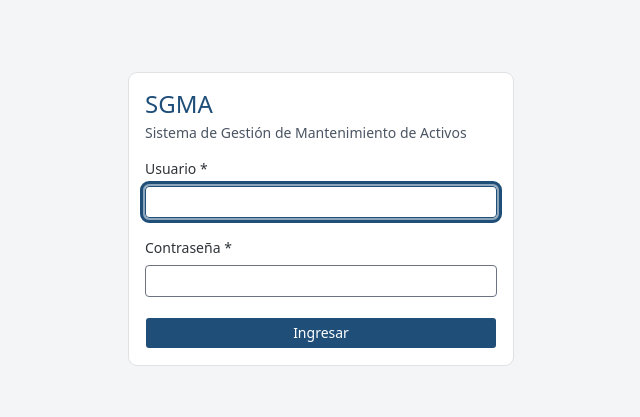
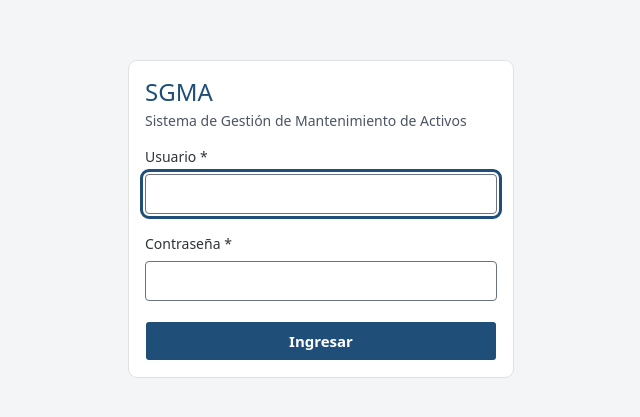
Before and after one commit to Flow301/Proyecto-Programacion-en-Ambiente-Web-II, a React (Vite) app in the folder frontend/: page /login in a window 1280 px wide. Shown: the part 181-598 px from the top of the page, without its empty margins (319-959 px from the left). Built offline with nearby package versions, Linux system fonts and the light colour scheme.

Commit message:
Ajusta los controles de shadcn a la escala de SGMA

```diff
--- a/frontend/src/components/ui/alert-dialog.jsx
+++ b/frontend/src/components/ui/alert-dialog.jsx
@@ -36,7 +36,7 @@ function AlertDialogOverlay({
     <AlertDialogPrimitive.Overlay
       data-slot="alert-dialog-overlay"
       className={cn(
-        "fixed inset-0 z-50 bg-black/10 duration-100 supports-backdrop-filter:backdrop-blur-xs data-open:animate-in data-open:fade-in-0 data-closed:animate-out data-closed:fade-out-0",
+        "fixed inset-0 z-50 bg-foreground/45 duration-100 data-open:animate-in data-open:fade-in-0 data-closed:animate-out data-closed:fade-out-0",
         className
       )}
       {...props}
--- a/frontend/src/components/ui/badge.jsx
+++ b/frontend/src/components/ui/badge.jsx
@@ -4,7 +4,7 @@ import { cn } from "cn"
 import { Slot } from "radix-ui"
 
 const badgeVariants = cva(
-  "group/badge inline-flex h-5 w-fit shrink-0 items-center justify-center gap-1 overflow-hidden rounded-4xl border border-transparent px-2 py-0.5 text-xs font-medium whitespace-nowrap transition-all focus-visible:border-ring focus-visible:ring-[3px] focus-visible:ring-ring/50 has-data-[icon=inline-end]:pr-1.5 has-data-[icon=inline-start]:pl-1.5 aria-invalid:border-destructive aria-invalid:ring-destructive/20 dark:aria-invalid:ring-destructive/40 [&>svg]:pointer-events-none [&>svg]:size-3!",
+  "group/badge inline-flex h-5 w-fit shrink-0 items-center justify-center gap-1 overflow-hidden rounded-4xl border border-transparent px-2 py-0.5 text-xs font-medium whitespace-nowrap transition-all has-data-[icon=inline-end]:pr-1.5 has-data-[icon=inline-start]:pl-1.5 aria-invalid:border-destructive aria-invalid:ring-destructive/20 dark:aria-invalid:ring-destructive/40 [&>svg]:pointer-events-none [&>svg]:size-3!",
   {
     variants: {
       variant: {
@@ -12,7 +12,7 @@ const badgeVariants = cva(
         secondary:
           "bg-secondary text-secondary-foreground [a]:hover:bg-secondary/80",
         destructive:
-          "bg-destructive/10 text-destructive focus-visible:ring-destructive/20 dark:bg-destructive/20 dark:focus-visible:ring-destructive/40 [a]:hover:bg-destructive/20",
+          "bg-destructive/10 text-destructive dark:bg-destructive/20 [a]:hover:bg-destructive/20",
         outline:
           "border-border text-foreground [a]:hover:bg-muted [a]:hover:text-muted-foreground",
         ghost:
--- a/frontend/src/components/ui/button.jsx
+++ b/frontend/src/components/ui/button.jsx
@@ -4,33 +4,34 @@ import { cn } from "cn"
 import { Slot } from "radix-ui"
 
 const buttonVariants = cva(
-  "group/button inline-flex shrink-0 items-center justify-center rounded-lg border border-transparent bg-clip-padding text-sm font-medium whitespace-nowrap transition-all outline-none select-none focus-visible:border-ring focus-visible:ring-3 focus-visible:ring-ring/50 active:not-aria-[haspopup]:translate-y-px disabled:pointer-events-none disabled:opacity-50 aria-invalid:border-destructive aria-invalid:ring-3 aria-invalid:ring-destructive/20 dark:aria-invalid:border-destructive/50 dark:aria-invalid:ring-destructive/40 [&_svg]:pointer-events-none [&_svg]:shrink-0 [&_svg:not([class*='size-'])]:size-4",
+  "group/button inline-flex shrink-0 items-center justify-center rounded-lg border border-transparent bg-clip-padding text-[0.9375rem] font-semibold whitespace-nowrap transition-colors select-none disabled:pointer-events-none disabled:opacity-50 aria-invalid:border-destructive [&_svg]:pointer-events-none [&_svg]:shrink-0 [&_svg:not([class*='size-'])]:size-4",
   {
+    // SGMA: un primario por pantalla (azul vial), secundarias con contorno azul, destructiva con texto rojo.
+    // Alto de 40 px: las acciones del taller se usan de pie y con prisa.
     variants: {
       variant: {
-        default: "bg-primary text-primary-foreground hover:bg-primary/80",
+        default: "bg-primary text-primary-foreground hover:bg-primary/90",
         outline:
-          "border-border bg-background hover:bg-muted hover:text-foreground aria-expanded:bg-muted aria-expanded:text-foreground dark:border-input dark:bg-input/30 dark:hover:bg-input/50",
+          "border-primary bg-card text-primary hover:bg-accent aria-expanded:bg-accent",
         secondary:
-          "bg-secondary text-secondary-foreground hover:bg-[color-mix(in_oklch,var(--secondary),var(--foreground)_5%)] aria-expanded:bg-secondary aria-expanded:text-secondary-foreground",
+          "bg-secondary text-secondary-foreground hover:bg-[color-mix(in_oklch,var(--secondary),var(--foreground)_8%)] aria-expanded:bg-secondary",
         ghost:
-          "hover:bg-muted hover:text-foreground aria-expanded:bg-muted aria-expanded:text-foreground dark:hover:bg-muted/50",
+          "text-primary hover:bg-accent aria-expanded:bg-accent",
         destructive:
-          "bg-destructive/10 text-destructive hover:bg-destructive/20 focus-visible:border-destructive/40 focus-visible:ring-destructive/20 dark:bg-destructive/20 dark:hover:bg-destructive/30 dark:focus-visible:ring-destructive/40",
-        link: "text-primary underline-offset-4 hover:underline",
+          "border-border bg-card text-alto-texto hover:border-alto hover:bg-alto-tinte",
+        peligro: "bg-destructive text-white hover:bg-destructive/90",
+        link: "h-auto px-0 text-primary underline underline-offset-4 hover:no-underline",
       },
       size: {
         default:
-          "h-8 gap-1.5 px-2.5 has-data-[icon=inline-end]:pr-2 has-data-[icon=inline-start]:pl-2",
-        xs: "h-6 gap-1 rounded-[min(var(--radius-md),10px)] px-2 text-xs in-data-[slot=button-group]:rounded-lg has-data-[icon=inline-end]:pr-1.5 has-data-[icon=inline-start]:pl-1.5 [&_svg:not([class*='size-'])]:size-3",
-        sm: "h-7 gap-1 rounded-[min(var(--radius-md),12px)] px-2.5 text-[0.8rem] in-data-[slot=button-group]:rounded-lg has-data-[icon=inline-end]:pr-1.5 has-data-[icon=inline-start]:pl-1.5 [&_svg:not([class*='size-'])]:size-3.5",
-        lg: "h-9 gap-1.5 px-2.5 has-data-[icon=inline-end]:pr-2 has-data-[icon=inline-start]:pl-2",
-        icon: "size-8",
-        "icon-xs":
-          "size-6 rounded-[min(var(--radius-md),10px)] in-data-[slot=button-group]:rounded-lg [&_svg:not([class*='size-'])]:size-3",
-        "icon-sm":
-          "size-7 rounded-[min(var(--radius-md),12px)] in-data-[slot=button-group]:rounded-lg",
-        "icon-lg": "size-9",
+          "h-10 gap-2 px-4 has-data-[icon=inline-end]:pr-3 has-data-[icon=inline-start]:pl-3",
+        xs: "h-8 gap-1.5 px-2.5 text-sm",
+        sm: "h-9 gap-1.5 px-3 text-sm",
+        lg: "h-11 gap-2 px-5 text-base",
+        icon: "size-10",
+        "icon-xs": "size-8",
+        "icon-sm": "size-9",
+        "icon-lg": "size-11",
       },
     },
     defaultVariants: {
--- a/frontend/src/components/ui/checkbox.jsx
+++ b/frontend/src/components/ui/checkbox.jsx
@@ -11,7 +11,7 @@ function Checkbox({
     <CheckboxPrimitive.Root
       data-slot="checkbox"
       className={cn(
-        "peer relative flex size-4 shrink-0 items-center justify-center rounded-[4px] border border-input transition-colors outline-none group-has-disabled/field:opacity-50 group-has-[:focus-visible]/field-label:ring-0 group-has-[:focus-visible]/field-label:not-data-checked:border-input after:absolute after:-inset-x-3 after:-inset-y-2 focus-visible:border-ring focus-visible:ring-3 focus-visible:ring-ring/50 disabled:cursor-not-allowed disabled:opacity-50 aria-invalid:border-destructive aria-invalid:ring-3 aria-invalid:ring-destructive/20 aria-invalid:aria-checked:border-primary dark:bg-input/30 dark:aria-invalid:border-destructive/50 dark:aria-invalid:ring-destructive/40 data-checked:border-primary data-checked:bg-primary data-checked:text-primary-foreground group-has-[:focus-visible]/field-label:data-checked:border-primary dark:data-checked:bg-primary",
+        "peer relative flex size-4 shrink-0 items-center justify-center rounded-[4px] border border-input transition-colors outline-none group-has-disabled/field:opacity-50 group-has-[:focus-visible]/field-label:ring-0 group-has-[:focus-visible]/field-label:not-data-checked:border-input after:absolute after:-inset-x-3 after:-inset-y-2 disabled:cursor-not-allowed disabled:opacity-50 aria-invalid:border-destructive aria-invalid:border-2 aria-invalid:aria-checked:border-primary dark:bg-input/30 dark:aria-invalid:border-destructive/50 dark:aria-invalid:ring-destructive/40 data-checked:border-primary data-checked:bg-primary data-checked:text-primary-foreground group-has-[:focus-visible]/field-label:data-checked:border-primary dark:data-checked:bg-primary",
         className
       )}
       {...props}
--- a/frontend/src/components/ui/dialog.jsx
+++ b/frontend/src/components/ui/dialog.jsx
@@ -37,7 +37,7 @@ function DialogOverlay({
     <DialogPrimitive.Overlay
       data-slot="dialog-overlay"
       className={cn(
-        "fixed inset-0 isolate z-50 bg-black/10 duration-100 supports-backdrop-filter:backdrop-blur-xs data-open:animate-in data-open:fade-in-0 data-closed:animate-out data-closed:fade-out-0",
+        "fixed inset-0 isolate z-50 bg-foreground/45 duration-100 data-open:animate-in data-open:fade-in-0 data-closed:animate-out data-closed:fade-out-0",
         className
       )}
       {...props}
--- a/frontend/src/components/ui/dropdown-menu.jsx
+++ b/frontend/src/components/ui/dropdown-menu.jsx
@@ -158,7 +158,7 @@ function DropdownMenuLabel({
       data-slot="dropdown-menu-label"
       data-inset={inset}
       className={cn(
-        "px-1.5 py-1 text-xs font-medium text-muted-foreground data-inset:pl-7",
+        "px-1.5 py-1 text-sm font-medium text-muted-foreground data-inset:pl-7",
         className
       )}
       {...props}
@@ -187,7 +187,7 @@ function DropdownMenuShortcut({
     <span
       data-slot="dropdown-menu-shortcut"
       className={cn(
-        "ml-auto text-xs tracking-widest text-muted-foreground group-focus/dropdown-menu-item:text-accent-foreground",
+        "ml-auto text-sm tracking-widest text-muted-foreground group-focus/dropdown-menu-item:text-accent-foreground",
         className
       )}
       {...props}
--- a/frontend/src/components/ui/input.jsx
+++ b/frontend/src/components/ui/input.jsx
@@ -11,7 +11,7 @@ function Input({
       type={type}
       data-slot="input"
       className={cn(
-        "h-8 w-full min-w-0 rounded-lg border border-input bg-transparent px-2.5 py-1 text-base transition-colors outline-none file:inline-flex file:h-6 file:border-0 file:bg-transparent file:text-sm file:font-medium file:text-foreground placeholder:text-muted-foreground focus-visible:border-ring focus-visible:ring-3 focus-visible:ring-ring/50 disabled:pointer-events-none disabled:cursor-not-allowed disabled:bg-input/50 disabled:opacity-50 aria-invalid:border-destructive aria-invalid:ring-3 aria-invalid:ring-destructive/20 md:text-sm dark:bg-input/30 dark:disabled:bg-input/80 dark:aria-invalid:border-destructive/50 dark:aria-invalid:ring-destructive/40",
+        "h-10 w-full min-w-0 rounded-lg border border-input bg-card px-3 py-1 text-[0.9375rem] transition-colors outline-none file:inline-flex file:h-6 file:border-0 file:bg-transparent file:text-sm file:font-medium file:text-foreground placeholder:text-muted-foreground disabled:pointer-events-none disabled:cursor-not-allowed disabled:bg-input/50 disabled:opacity-50 aria-invalid:border-destructive aria-invalid:border-2 dark:bg-input/30 dark:disabled:bg-input/80 dark:aria-invalid:border-destructive/50 dark:aria-invalid:ring-destructive/40",
         className
       )}
       {...props}
--- a/frontend/src/components/ui/select.jsx
+++ b/frontend/src/components/ui/select.jsx
@@ -41,7 +41,7 @@ function SelectTrigger({
       data-slot="select-trigger"
       data-size={size}
       className={cn(
-        "flex w-fit items-center justify-between gap-1.5 rounded-lg border border-input bg-transparent py-2 pr-2 pl-2.5 text-sm whitespace-nowrap transition-colors outline-none select-none focus-visible:border-ring focus-visible:ring-3 focus-visible:ring-ring/50 disabled:cursor-not-allowed disabled:opacity-50 aria-invalid:border-destructive aria-invalid:ring-3 aria-invalid:ring-destructive/20 data-placeholder:text-muted-foreground data-[size=default]:h-8 data-[size=sm]:h-7 data-[size=sm]:rounded-[min(var(--radius-md),10px)] *:data-[slot=select-value]:line-clamp-1 *:data-[slot=select-value]:flex *:data-[slot=select-value]:items-center *:data-[slot=select-value]:gap-1.5 dark:bg-input/30 dark:hover:bg-input/50 dark:aria-invalid:border-destructive/50 dark:aria-invalid:ring-destructive/40 [&_svg]:pointer-events-none [&_svg]:shrink-0 [&_svg:not([class*='size-'])]:size-4",
+        "flex w-fit items-center justify-between gap-1.5 rounded-lg border border-input bg-card py-2 pr-2.5 pl-3 text-[0.9375rem] whitespace-nowrap transition-colors outline-none select-none disabled:cursor-not-allowed disabled:opacity-50 aria-invalid:border-destructive aria-invalid:border-2 data-placeholder:text-muted-foreground data-[size=default]:h-10 data-[size=sm]:h-9 *:data-[slot=select-value]:line-clamp-1 *:data-[slot=select-value]:flex *:data-[slot=select-value]:items-center *:data-[slot=select-value]:gap-1.5 dark:bg-input/30 dark:hover:bg-input/50 dark:aria-invalid:border-destructive/50 dark:aria-invalid:ring-destructive/40 [&_svg]:pointer-events-none [&_svg]:shrink-0 [&_svg:not([class*='size-'])]:size-4",
         className
       )}
       {...props}
@@ -94,7 +94,7 @@ function SelectLabel({
   return (
     <SelectPrimitive.Label
       data-slot="select-label"
-      className={cn("px-1.5 py-1 text-xs text-muted-foreground", className)}
+      className={cn("px-1.5 py-1 text-sm text-muted-foreground", className)}
       {...props}
     />
   )
--- a/frontend/src/components/ui/sonner.jsx
+++ b/frontend/src/components/ui/sonner.jsx
@@ -32,7 +32,7 @@ const Toaster = ({
           "--normal-bg": "var(--popover)",
           "--normal-text": "var(--popover-foreground)",
           "--normal-border": "var(--border)",
-          "--border-radius": "var(--radius)"
+          "--border-radius": "calc(var(--radius) * 2)"
         }
       }
       toastOptions={{
--- a/frontend/src/components/ui/textarea.jsx
+++ b/frontend/src/components/ui/textarea.jsx
@@ -9,7 +9,7 @@ function Textarea({
     <textarea
       data-slot="textarea"
       className={cn(
-        "flex field-sizing-content min-h-16 w-full rounded-lg border border-input bg-transparent px-2.5 py-2 text-base transition-colors outline-none placeholder:text-muted-foreground focus-visible:border-ring focus-visible:ring-3 focus-visible:ring-ring/50 disabled:cursor-not-allowed disabled:bg-input/50 disabled:opacity-50 aria-invalid:border-destructive aria-invalid:ring-3 aria-invalid:ring-destructive/20 md:text-sm dark:bg-input/30 dark:disabled:bg-input/80 dark:aria-invalid:border-destructive/50 dark:aria-invalid:ring-destructive/40",
+        "flex field-sizing-content min-h-16 w-full rounded-lg border border-input bg-card px-3 py-2 text-[0.9375rem] transition-colors outline-none placeholder:text-muted-foreground disabled:cursor-not-allowed disabled:bg-input/50 disabled:opacity-50 aria-invalid:border-destructive aria-invalid:border-2 dark:bg-input/30 dark:disabled:bg-input/80 dark:aria-invalid:border-destructive/50 dark:aria-invalid:ring-destructive/40",
         className
       )}
       {...props}
```
